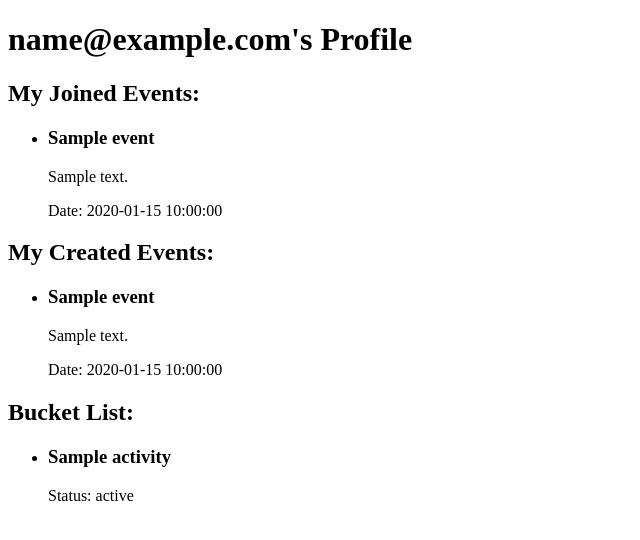
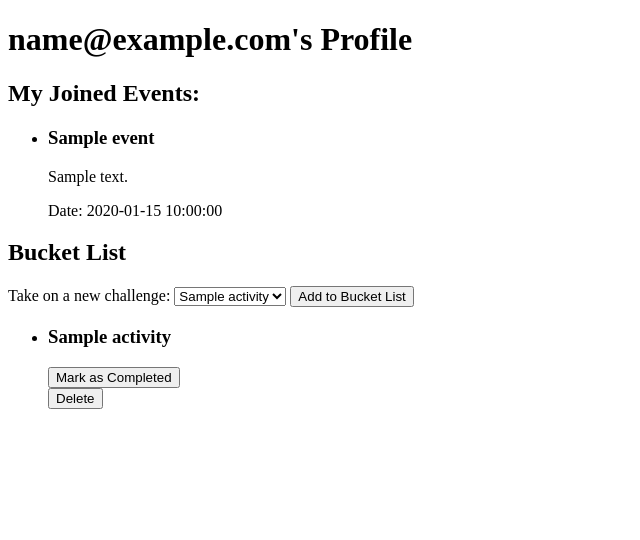
Before and after one commit to honeybather/ThrillTribe, a Flask app: page /users/1 in a window 1280 px wide. Shown: the top 540 px of the page, without its empty margins (0-640 px from the left). Run offline with Flask 3, Linux system fonts and the light colour scheme; tables that the repository leaves empty hold one stand-in row (values such as "Sample post").

Commit message:
Bucket List Feature

```diff
--- a/crud.py
+++ b/crud.py
@@ -120,6 +120,37 @@ def get_bucket_list_items(user_id):
     """"Return all bucket list items for user"""
     return BucketList.query.filter(BucketList.user_id == user_id).all()
 
+def add_bucket_list_item(user_id, activity_id):
+    """Add a bucket list item for a user"""
+    new_bucket_list_item = BucketList(user_id=user_id, activity_id=activity_id, status='pending')
+    db.session.add(new_bucket_list_item)
+    db.session.commit()
+    return new_bucket_list_item
+
+def get_bucket_list_items(user_id):
+    """Return all bucket list items for a user"""
+    return BucketList.query.filter(BucketList.user_id==user_id).all()
+
+def mark_bucket_list_item_completed(bucket_list_id):
+    """Mark a bucket list item as completed"""
+
+    bucket_list_item = BucketList.query.get(bucket_list_id)
+    if bucket_list_item:
+        bucket_list_item.status = 'completed'
+        #db.session.add(bucket_list_item)
+        db.session.commit()
+        return bucket_list_item
+    return None
+
+def delete_bucket_list_item(bucket_list_id):
+    """Delete a bucket list item"""
+    bucket_list_item = BucketList.query.get(bucket_list_id)
+    if bucket_list_item:
+        db.session.delete(bucket_list_item)
+        db.session.commit()
+        return bucket_list_item
+    return None
+
 if __name__ == '__main__':
     from server import app
     connect_to_db(app)
--- a/server.py
+++ b/server.py
@@ -89,19 +89,23 @@ def view_profile(user_id):
 
     created_events = crud.get_events_by_user(user_id)
     joined_events = crud.get_event_participants(user_id)
-    bucket_list = crud.get_bucket_list_items(user_id)
+    bucket_list_items = crud.get_bucket_list_items(user_id)
+    activities = crud.get_activities()
 
     print(f"User: {user}")
     print(f"Created Events: {created_events}")
     print(f"Joined Events: {joined_events}")
-    print(f"Bucket List: {bucket_list}")
+    print(f"Bucket List: {bucket_list_items}")
+    print(f"Activities: {activities}")
+
 
     return render_template(
         "user_profile.html",
         user=user,
         created_events=created_events,
         joined_events=joined_events,
-        bucket_list=bucket_list
+        bucket_list_items=bucket_list_items,
+        activities=activities
         )
 
 @app.route("/events")
@@ -214,6 +218,37 @@ def filter_events():
         events_list.append(filtered_event)
     return jsonify(events_list)
 
+@app.route("/bucket_list/add", methods=["POST"])
+def add_bucket_list():
+    """Add an item to the bucket list"""
+
+    user_id = session.get('user_id')
+
+    activity_id = int(request.form.get('activity_id'))
+    crud.add_bucket_list_item(user_id, activity_id)
+    flash('Bucket list item added!')
+    return redirect(f"/users/{user_id}")
+
+@app.route("/bucket_list/complete/<int:bucket_list_id>", methods=["POST"])
+def complete_bucket_list_item(bucket_list_id):
+    """Mark a bucket list item as completed"""
+
+    user_id = session.get('user_id')
+
+    crud.mark_bucket_list_item_completed(bucket_list_id)
+    flash('Bucket list item completed!')
+    return redirect(f"/users/{user_id}")
+
+@app.route("/bucket_list/delete/<int:bucket_list_id>", methods=["POST"])
+def delete_bucket_list_item(bucket_list_id):
+    """Delete a bucket list item"""
+
+    user_id = session.get('user_id')
+
+    crud.delete_bucket_list_item(bucket_list_id)
+    flash('Bucket list item deleted.')
+    return redirect(f"/users/{user_id}")
+
 if __name__ == "__main__":
     connect_to_db(app) # Connect to the database using the app instance
     app.run(host="0.0.0.0", debug=True, port=6060)
--- a/templates/user_profile.html
+++ b/templates/user_profile.html
@@ -18,33 +18,41 @@
     {% endif %}
 </ul>
 
-<h2>My Created Events:</h2>
-<ul>
-    {% if created_events %}
-        {% for event in created_events %}
+<h2>Bucket List</h2>
+
+<!-- Form to add a new goal/experience -->
+<form action="/bucket_list/add" method="post">
+    <label for="activity_id">Take on a new challenge:</label>
+    <select name="activity_id" id="activity_id">
+        {% for activity in activities %}
+        <option value="{{ activity.activity_id }}">{{ activity.name }}</option>
+        {% endfor %}
+    </select>
+    <button type="submit">Add to Bucket List</button>
+</form>
+
+<!-- Check if there are any bucket list items -->
+{% if bucket_list_items %}
+    <ul>
+        {% for item in bucket_list_items %}
         <li>
-            <h3>{{ event.title }}</h3>
-            <p>{{ event.description }}</p>
-            <p>Date: {{ event.date_time }}</p>
+            <!-- Display bucket list item -->
+            <h3>{{ item.activity.name }}</h3>
+
+            <!-- Form to mark item as completed -->
+            <form action="/bucket_list/complete/{{ item.bucket_list_id }}" method="post">
+                <button type="submit">Mark as Completed</button>
+            </form>
+
+            <!-- Form to delete item -->
+            <form action="/bucket_list/delete/{{ item.bucket_list_id }}" method="post">
+                <button type="submit">Delete</button>
+            </form>
         </li>
         {% endfor %}
-    {% else %}
-        <p>No created events.</p>
-    {% endif %}
-</ul>
-
-<h2>Bucket List:</h2>
-<ul>
-    {% if bucket_list %}
-        {% for item in bucket_list %}
-        <li>
-            <h3>{{ item.activity.name }}</h3>
-            <p>Status: {{ item.status }}</p>
-        </li>
-        {% endfor %}
-    {% else %}
-        <p>Bucket list is empty.</p>
-    {% endif %}
-</ul>
+    </ul>
+{% else %}
+    <p>Bucket list is empty.</p>
+{% endif %}
 
 {% endblock %}
```
